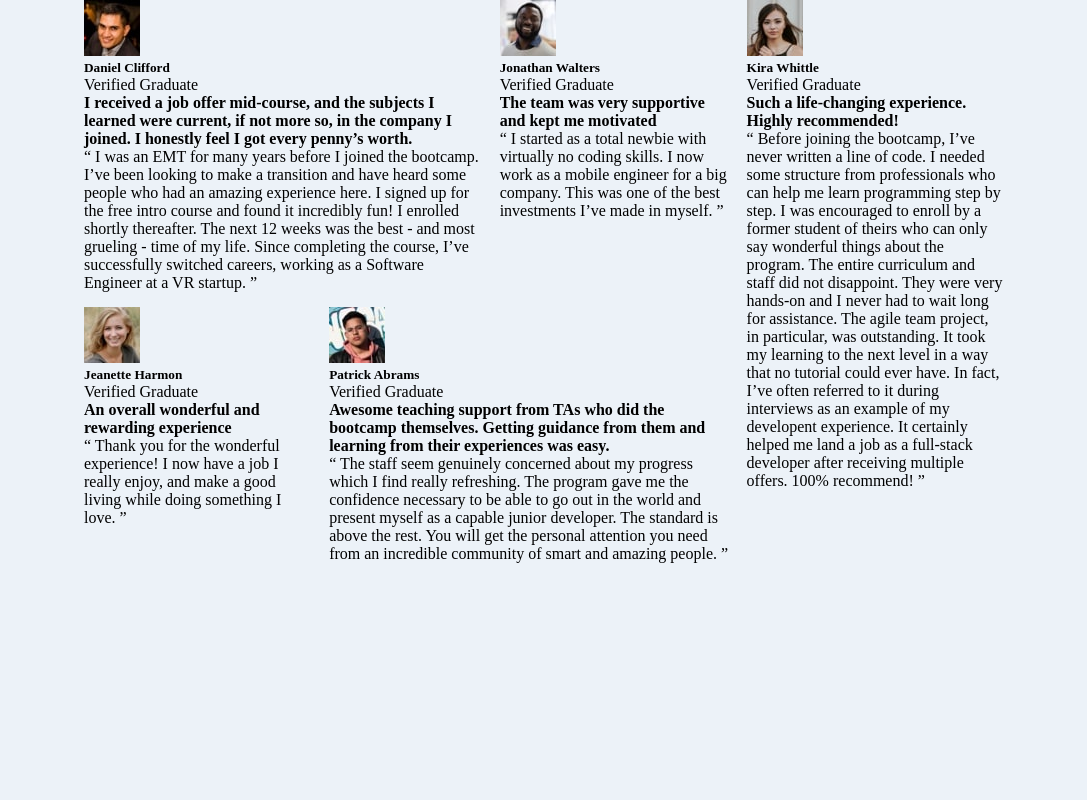
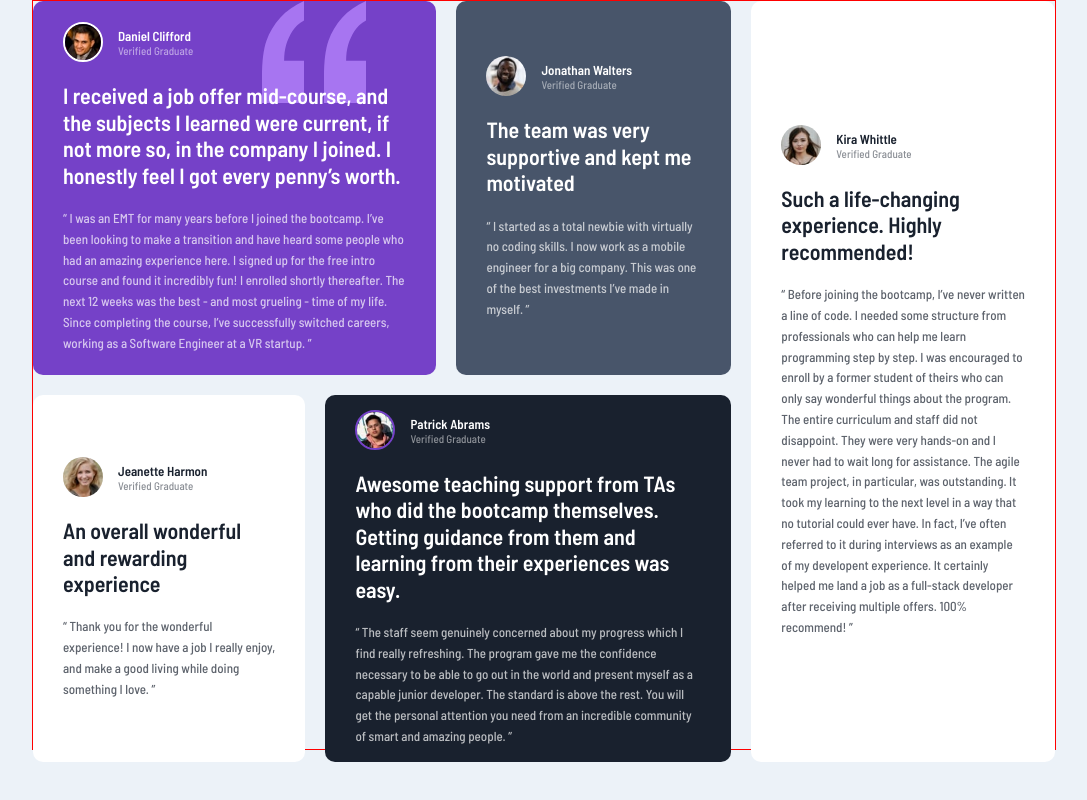
Before and after one commit to Faruq-Hameed/grid-testimonial, a plain HTML site: page index.html in a window 1280 px wide. Shown: the whole page, without its empty margins (96-1183 px from the left). Drawn offline with Linux system fonts and the light colour scheme.

Commit message:
Added the html structure, css files and styling

```diff
--- a/index.html
+++ b/index.html
@@ -21,7 +21,7 @@
       <!-- Card starts here -->
       <div class="card daniel_card">
         <div class="heading">
-          <img src="./images/image-daniel.jpg" alt="profile image" class="card_photo">
+          <img src="./images/image-daniel.jpg" alt="profile image" name="daniel" class="card_photo">
           <div>
             <h5 class="card_name">
               Daniel Clifford
@@ -94,7 +94,7 @@
  <!-- Card starts here -->
  <div class="card patrick_card">
   <div class="heading">
-    <img src="./images/image-patrick.jpg" alt="profile image" class="card_photo">
+    <img src="./images/image-patrick.jpg" alt="profile image" class="card_photo" name="patrick">
     <div>
       <h5 class="card_name">
         Patrick Abrams
--- a/style.css
+++ b/style.css
@@ -9,39 +9,110 @@
 .testimonial-section {
   background-color: hsl(210, 46%, 95%);
   height: 100vh;
-  font-family: 'Barlow Semi Condensed', monospace, /*TODO: note the font ater styling */
+  font-family: 'Barlow Semi Condensed';
 }
 
 .testimonial-container {
-  max-width: 920px;
+  width: 80%;
   margin: auto;
   display: grid;
-  grid-template-rows: 1.1fr;
+  grid-template-rows: 50%;
   grid-template-areas:
   'daniel daniel jonathan kira'
   'jeanette patrick patrick kira';
-  grid-gap: 15px;
+  grid-gap: 20px;
+  border: 1px solid red;
   /* justify-content: center;
   align-content: center; */
 }
 
+.card {
+  border-radius: 10px;
+  padding: 15px 30px;
+  border: none;
+  align-content: center;
+}
+
+
+.card_quote {
+  margin: 20px 0;
+  line-height: 1.2em;
+  font-size: 22px;
+  font-weight: 700;
+}
+
+.testimonial_statement{
+  font-size: 13px;
+  opacity: 70%;
+  font-weight: 500;
+  line-height: 1.3rem
+}
+
+.heading {
+  display:flex;
+}
+
+.heading div {
+  margin-left: 15px;
+  display:flex;
+  flex-direction: column;
+  justify-content:center;
+}
+
+.card_photo {
+  border-radius: 50px;
+  height: 40px;
+  width: 40px;
+}
+
+.card_name {
+  font-size: 13px;
+}
+
+.verified {
+  opacity: 50%;
+  font-size: 11px;
+  font-weight: 500;
+}
+
+img[name="daniel"] {
+  border: 2px solid #fff;
+}
+
+img[name="patrick"] {
+  border: 2px solid hsl(263, 55%, 52%);
+}
+
 .daniel_card {
   grid-area: daniel;
+  background-color: hsl(263, 55%, 52%);
+  color: #fff;
+  background-image: url(./images/bg-pattern-quotation.svg);
+  background-repeat: no-repeat;
+  background-position: top right 70px;
 }
 
 
 .jonathan_card {
   grid-area: jonathan;
+  background-color: hsl(217, 19%, 35%);
+  color: #fff;
 }
 
 .kira_card {
   grid-area: kira;
+  background-color: #fff;
+  color:hsl(219, 29%, 14%)
 }
 
 .jeanette_card {
   grid-area: jeanette;
+  background-color: #fff;
+  color:hsl(219, 29%, 14%)
 }
 
 .patrick_card {
   grid-area: patrick;
+  background-color: hsl(219, 29%, 14%);
+  color: #fff;
 }
```
